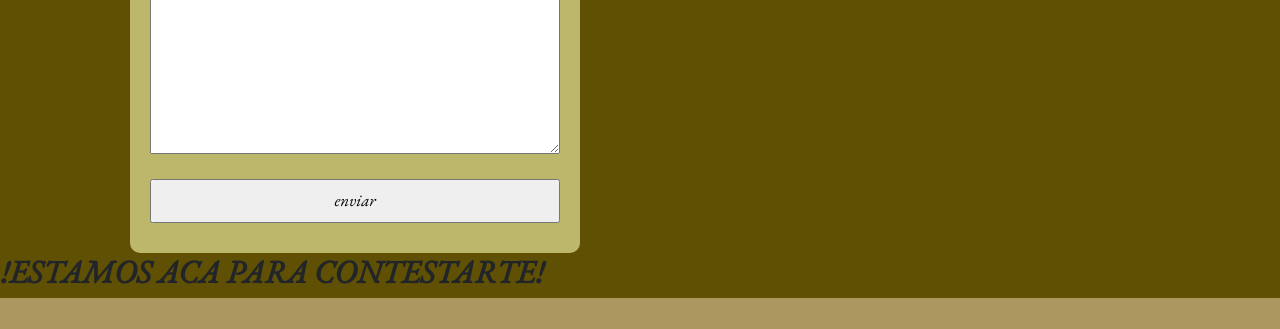
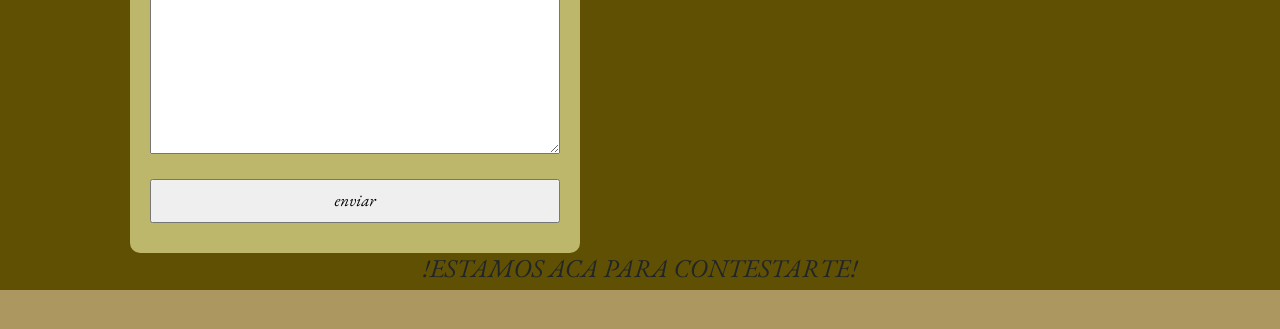
Before and after one commit to katevmogollon/coder, a plain HTML site: page pages/contacto.html in a window 1280 px wide. Shown: the part 665-994 px from the top of the page. Drawn offline with nearby package versions, Linux system fonts and the light colour scheme.

Commit message:
ultimos cambio

```diff
--- a/css/estilo.css
+++ b/css/estilo.css
@@ -91,7 +91,8 @@ background-color: rgb(172, 151, 97);}
 /*formulario*/
 .pa1{
     color: black;
-    text-align: center;
+justify-self: stretch;
+align-self: center;
     font-size: 20px;
     }
 .form1{
--- a/pages/contacto.html
+++ b/pages/contacto.html
@@ -49,8 +49,7 @@
 <!--main de contactos -->
     <main>
         <section>
-            <div class="container">
-
+            <div class="container text-center">
                 <div class="row">
             <div class="pa1"class="col-9">
             <h2>
@@ -63,7 +62,7 @@
                 Muchas gracias, ¡y bienvenido a Ecohotel LA MARTINA!
             </p>
             </div>
-            <div class="col-6">
+            <div class="col-6 align-self-start">
             <div class="form1">
                 <form action="#">
                     <label for="name">Nombre</label>
@@ -78,7 +77,7 @@
                 </form>
             </div>
             </div>
-            <div class="col-4">
+            <div class="col-4 align-self-center">
                 <h3>
                     <B>TAMBIEN PUEDES CONTACTARNOS POR ACA</B>
                 </h3>
@@ -101,12 +100,12 @@
                 </li>
             </ul>
         </div>
+        <div class="col-auto align-self-end"></div>
+        <h2>!ESTAMOS ACA PARA CONTESTARTE!</h2>
+        </div>
         </div>
         </div>
         </section>
-        <h1>
-            <b>!ESTAMOS ACA PARA CONTESTARTE!</b>
-        </h1>
     </main>
     <!--footer -->
     <footer>
```
